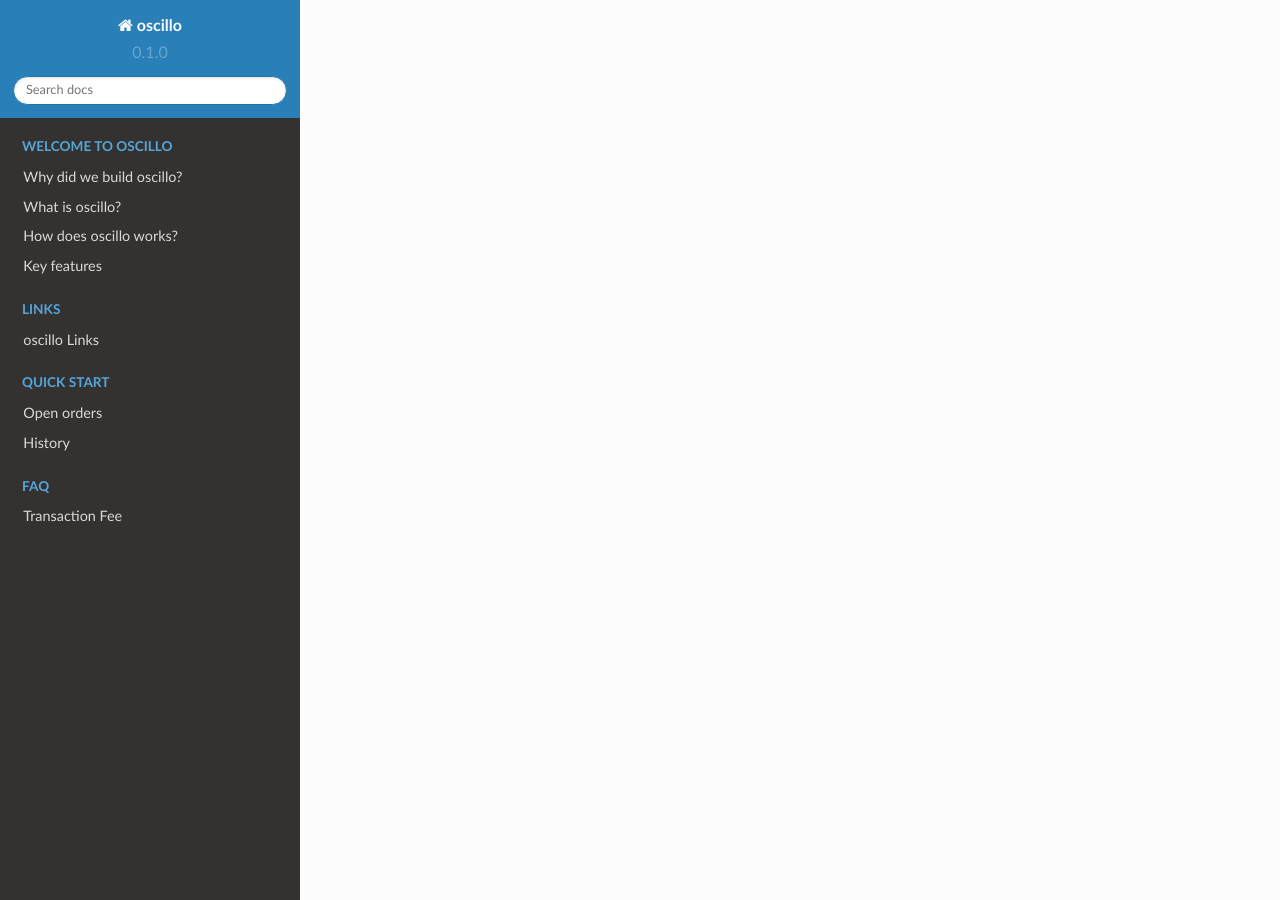
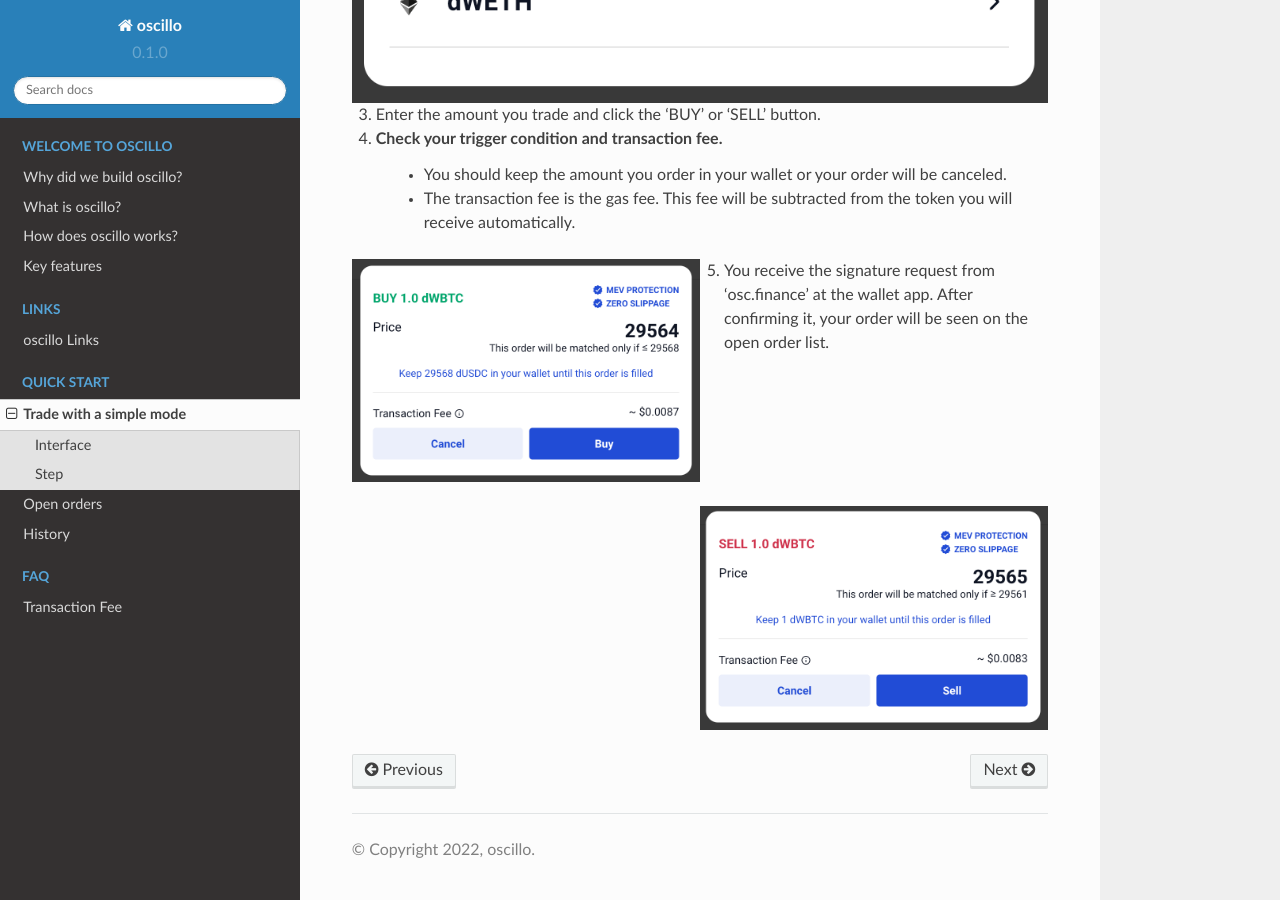
Before and after one commit to oscillo-finance/Docs, a Sphinx documentation site: the page built from docs/source/quickstart/tradeSimple.rst, in a window 1280 px wide and 900 px high, scrolled down 2939 px. Built offline with Sphinx 7.4.7 and the Read the Docs theme 2.0.0, drawn with Linux system fonts in a browser that asks for light colours; pages that are not in the unit, such as notebooks, are missing from menus.

Commit message:
asset path

```diff
--- a/docs/source/index.rst
+++ b/docs/source/index.rst
@@ -20,7 +20,7 @@
 Quick Start
 -----------
 
-:doc:`How to trade <quickstart/tradeSimple>`
+:doc:`Trade with a simple mode <quickstart/tradeSimple>`
 
 :doc:`Open orders <quickstart/orders>`
 
--- a/docs/source/quickstart/tradeSimple.rst
+++ b/docs/source/quickstart/tradeSimple.rst
@@ -23,25 +23,25 @@
 
 1. Click 'Connect Wallet' and choose the wallet you use.
 
-.. figure:: before_wallet_connect.png
+.. figure:: static/before_wallet_connect.png
     :align: center
     :figwidth: 100%
 
 - We currently support Metamask, Trust Wallet, Math Wallet, and Walletconnect.
 
-.. figure:: choose_wallet.png
+.. figure:: static/choose_wallet.png
     :align: center
     :figwidth: 100%
 
 2. Click '▼' to choose the token you trade.
 
-.. figure:: dwbtc_click.png
+.. figure:: static/dwbtc_click.png
     :align: center
     :figwidth: 100%
 
 - dWBTC, dWETH, and dUSDC are just testing tokens with no value.
 
-.. figure:: choose_token.png
+.. figure:: static/choose_token.png
     :align: center
     :figwidth: 100%
 
@@ -50,11 +50,11 @@
     - You should keep the amount you order in your wallet or your order will be canceled.
     - The transaction fee is the gas fee. This fee will be subtracted from the token you will receive automatically.
 
-.. figure:: buy.png
+.. figure:: static/buy.png
     :align: left
     :figwidth: 50%
 
-.. figure:: sell.png
+.. figure:: static/sell.png
     :align: right
     :figwidth: 50%
 
```
Also changed, not shown: other parts of docs/source/index.rst (+1 -1 lines), other parts of docs/source/quickstart/tradeSimple.rst (+1 -1 lines).
